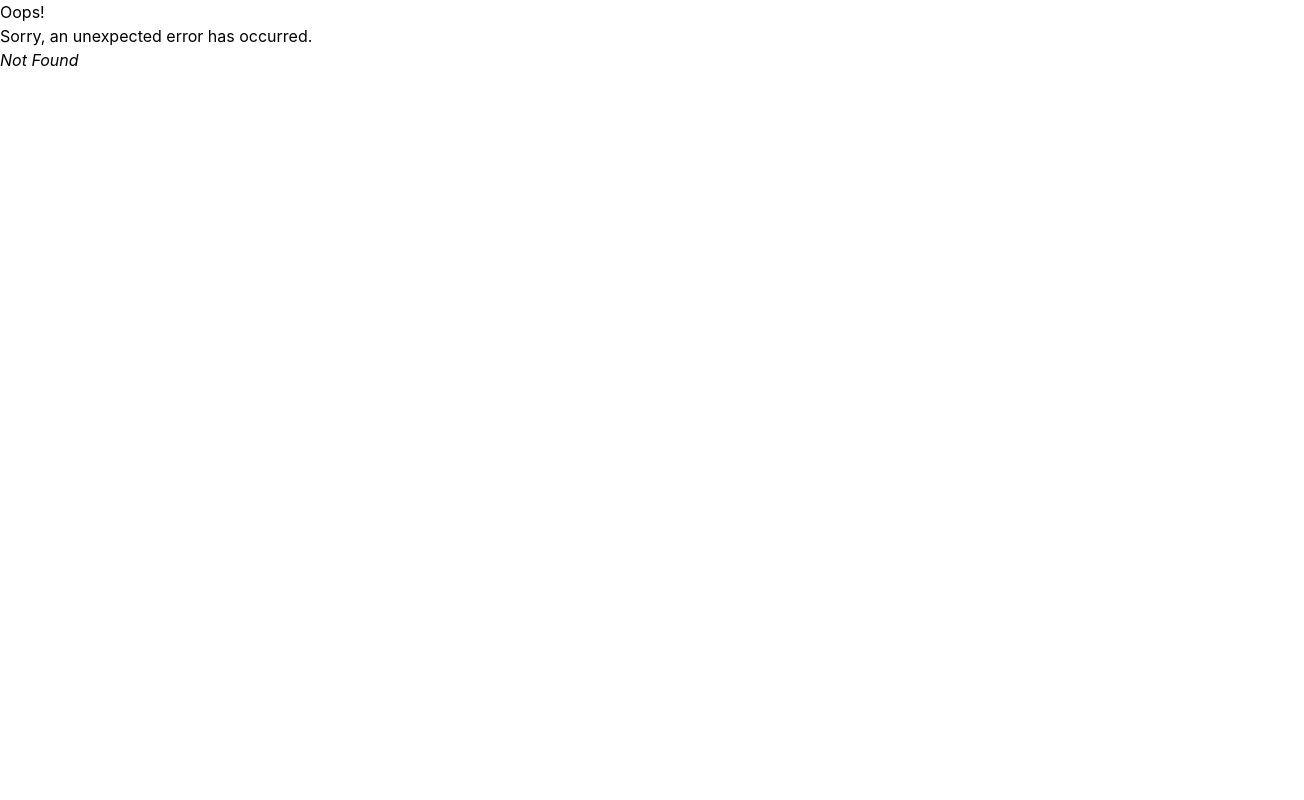
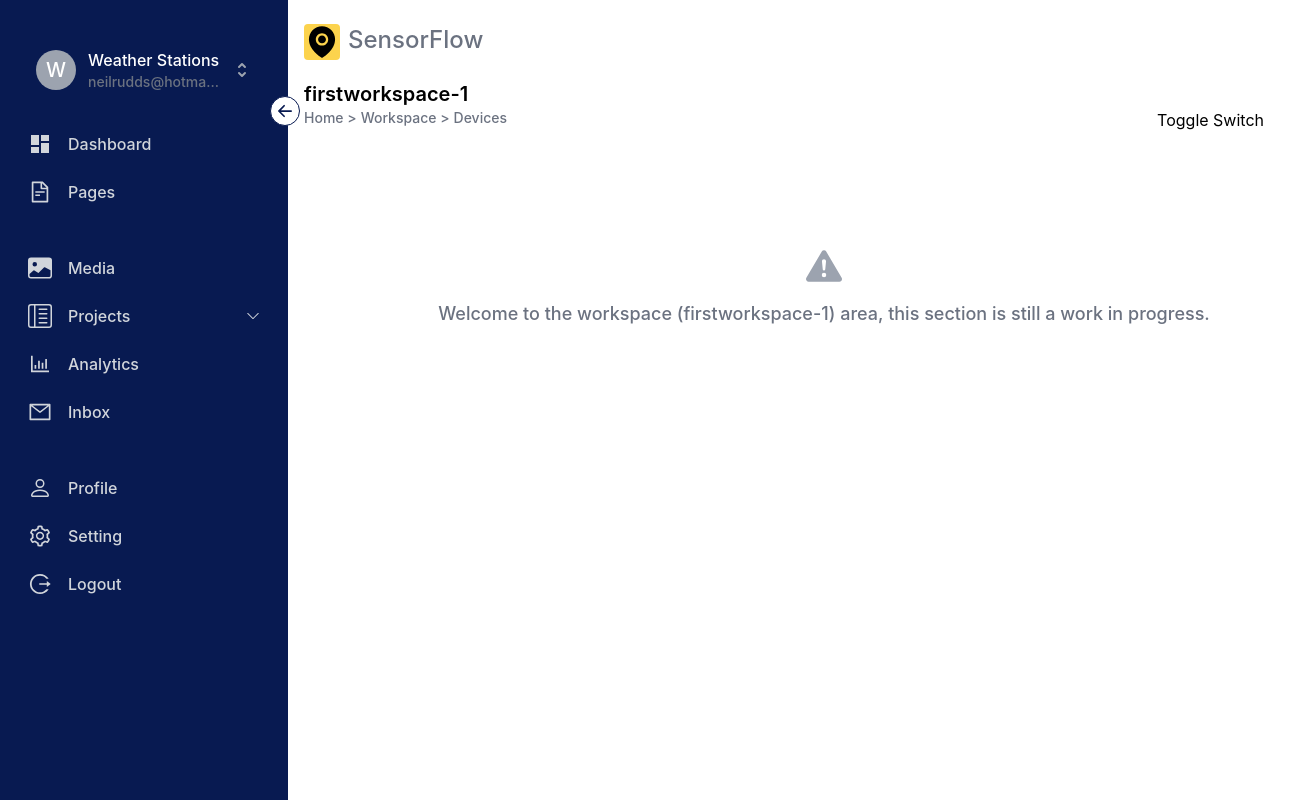
Before and after one commit to neilrudds/sensorflow-ui, a React (Create React App) app: page /firstworkspace-1/devices in a window 1280 px wide. Before the commit this address had no page. Shown: the whole page, 1304 px wide, since content can reach past the window. Built offline with nearby package versions, Linux system fonts and the light colour scheme.

Commit message:
Updated the BrowserRouter to a more consistent layout and subsequently added a default route for users with now workspace created. Also defined crumbs within the router configuration and added a new SubHeader component which will process and display relative routes as breadcrumbs.

```diff
--- a/src/App.js
+++ b/src/App.js
@@ -1,22 +1,54 @@
 import MainContent from './components/ui/MainContent';
 import Root from './components/ui/Root';
 import WorkspaceContent from './components/ui/WorkSpace';
+import Index from './components/ui/Index';
 import ErrorContent from './components/ui/ErrorPage';
-import { createBrowserRouter, RouterProvider } from 'react-router-dom';
+import { createBrowserRouter, RouterProvider, Navigate, useMatches } from 'react-router-dom';
 
 const router = createBrowserRouter([
   {
     path: "/",
     element: <Root />,
+    handle: {
+      crumb: ()=> "Home"
+    },
     errorElement: <ErrorContent />,
     children: [
       {
-        path: "/",
-        element: <MainContent />
+        index: true,
+        element: <Index />,
+        handle: {
+          crumb: ()=> "Workspace"
+        },
       },
       {
-        path: "workspace/:workspaceId",
-        element: <WorkspaceContent />
+        path: "/:workspaceId",
+        handle: {
+          crumb: ()=> "Workspace"
+        },
+        children: [
+          {
+            index: true,
+            element: <Navigate to="devices" replace />
+          },
+          {
+            path: "devices",
+            element: <WorkspaceContent />,
+            handle: {
+              crumb: ()=> "Devices"
+            },
+            children: [
+              {
+                path: "grid",
+                element: null
+              }
+            ]
+          },
+          {
+            path: "dashboard/:dashboardId",
+            element: null
+          }
+        ]
       }
     ]
   }
--- /dev/null
+++ b/src/components/ui/Index.js
@@ -0,0 +1,19 @@
+import { BsFillExclamationTriangleFill } from "react-icons/bs";
+import { AiFillEnvironment } from "react-icons/ai";
+import SubHeader from "./SubHeader";
+
+const Index = () => {
+    return (
+        <>
+        <SubHeader title="Create a workspace" />
+        <div className="w-full flex flex-col space-y-4 justify-center items-center p-4 sm:m-10">
+        <div className="text-4xl text-gray-400">
+            <BsFillExclamationTriangleFill />
+        </div>
+        <h2 className="font-medium text-sm sm:text-lg text-gray-500 text-center">You haven't create any workspaces yet, create a workspace to get started.</h2>
+        </div>
+        </>
+    );
+}
+
+export default Index;
--- a/src/components/ui/MainContent.js
+++ b/src/components/ui/MainContent.js
@@ -1,11 +1,11 @@
 import { BsFillExclamationTriangleFill } from "react-icons/bs";
 import { AiFillEnvironment } from "react-icons/ai";
 import { useOutletContext } from "react-router-dom";
-
-
+import { useParams } from 'react-router-dom';
 
 const MainContent = () => {
     const [open, setOpen] = useOutletContext();
+    let { workspaceId } = useParams();
 
     return (
         <main className="flex-1 py-6 px-4 relative">
@@ -14,7 +14,7 @@ const MainContent = () => {
           <h1 className="text-gray-500 origin-left font-medium text-2xl duration-300">SensorFlow</h1>
         </div>
         <div className="flex justify-between ...">
-          <div className="font-semibold text-xl">Dashboard 1</div>
+          <div className="font-semibold text-xl">{workspaceId}</div>
           <div>Toggle Switch</div>
         </div>
         <p><br/><br/></p>
--- a/src/components/ui/Root.js
+++ b/src/components/ui/Root.js
@@ -1,9 +1,10 @@
 import { useState } from 'react';
 import { BsArrowLeftShort, BsChevronDown, BsFillImageFill, BsPerson, BsReverseLayoutTextSidebarReverse, BsSearch } from "react-icons/bs";
-import { AiOutlineBarChart, AiOutlineFileText, AiOutlineLogout, AiOutlineSetting, AiOutlineMail } from "react-icons/ai";
+import { AiOutlineBarChart, AiOutlineFileText, AiOutlineLogout, AiOutlineSetting, AiOutlineMail, AiFillEnvironment } from "react-icons/ai";
 import { RiDashboardFill } from "react-icons/ri";
 import WorkspaceSelect from "./WorkspaceSelect"
 import { Outlet } from 'react-router-dom';
+import SubHeader from './SubHeader';
 
 const Root = () => {
   const [open, setOpen] = useState(true);
@@ -34,7 +35,7 @@ const Root = () => {
     <div className="flex">
       <div className={`bg-dark-purple h-screen p-5 pt-8 ${open ? "w-72" : "w-20"} duration-300 relative`}>
         <BsArrowLeftShort
-          className={`bg-white text-dark-purple text-3xl rounded-full absolute -right-3 top-9 border border-dark-purple cursor-pointer
+          className={`bg-white text-dark-purple text-3xl rounded-full absolute -right-3 top-24 border border-dark-purple cursor-pointer
           ${!open && "rotate-180"}`} onClick={() => setOpen(!open)}
         />
         {/*
@@ -43,7 +44,7 @@ const Root = () => {
           <input type={"search"} placeholder="Search" className={`text-base bg-transparent w-full text-white focus:outline-none ${!open && "hidden"}`}></input>
         </div>
         */}
-        <WorkspaceSelect />
+        <WorkspaceSelect isNavOpen={open} openNav={setOpen}/>
         <ul className="pt-2">
           {Menus.map((menu, index) => (
             <>
@@ -71,7 +72,13 @@ const Root = () => {
           ))}
         </ul>
       </div>
-      <Outlet context={[open, setOpen]}/>
+      <main className="flex-1 py-6 px-4 relative">
+        <div className="pb-6">
+          <AiFillEnvironment className={`bg-amber-300 text-4xl rounded cursor-pointer block float-left mr-2 duration-500 ${open && "rotate-[360deg]"}`}></AiFillEnvironment>
+          <h1 className="text-gray-500 origin-left font-medium text-2xl duration-300">SensorFlow</h1>
+        </div>
+        <Outlet context={[open, setOpen]}/>
+      </main>
     </div>
   );
 }
--- /dev/null
+++ b/src/components/ui/SubHeader.js
@@ -0,0 +1,37 @@
+ import { useMatches } from "react-router-dom";
+
+ const SubHeader = (props) => {
+    const { title } = props;
+
+    let matches = useMatches();
+    let crumbs = matches
+    // first get rid of any matches that don't have handle and crumb
+    .filter((match) => Boolean(match.handle?.crumb))
+    // now map them into an array of elements, passing the loader
+    // data to each one
+    .map((match) => match.handle.crumb(match.data));
+
+    console.log({ matches });
+    console.log("Layout", { crumbs });
+
+    return (
+        <>
+        <div className="font-semibold text-xl">{title}</div>
+        <div className="flex justify-between ...">
+            <ol className="flex items-center space-x-1 mb-4">
+                {crumbs.map((crumb, index) => (
+                    <div className="flex items-center">
+                        <div className="text-sm font-medium text-gray-500 hover:text-gray-700">
+                            <li key={index}>{crumb + (index < crumbs.length - 1 ? " > " : "")}</li>
+                        </div>
+                    </div>
+                ))}
+            </ol>
+            <div>Toggle Switch</div>
+        </div>
+        <p><br/><br/></p>
+        </>
+    );
+}
+
+export default SubHeader;
--- a/src/components/ui/WorkSpace.js
+++ b/src/components/ui/WorkSpace.js
@@ -1,21 +1,20 @@
 import { BsFillExclamationTriangleFill } from "react-icons/bs";
+import { useParams } from 'react-router-dom';
+import SubHeader from "./SubHeader";
 
 const WorkspaceContent = () => {
+  let { workspaceId } = useParams();
+
     return (
-        <main className="flex-1 py-6 px-4 relative">
-        <h1 className="text-2xl pb-4 font-semibold">Home Page</h1>
-        <div className="flex justify-between ...">
-          <div className="font-semibold text-xl">Dashboard 1</div>
-          <div>Toggle Switch</div>
-        </div>
-        <p><br/><br/></p>
+      <>
+        <SubHeader title={workspaceId} />
         <div className="w-full flex flex-col space-y-4 justify-center items-center p-4 sm:m-10">
           <div className="text-4xl text-gray-400">
             <BsFillExclamationTriangleFill />
           </div>
-          <h2 className="font-medium text-sm sm:text-lg text-gray-500 text-center">Welcome to the workspace area, this section is still a work in progress.</h2>
+          <h2 className="font-medium text-sm sm:text-lg text-gray-500 text-center">Welcome to the workspace ({workspaceId}) area, this section is still a work in progress.</h2>
         </div>
-      </main>
+      </>
     );
 }
 
--- a/src/components/ui/WorkspaceSelect.js
+++ b/src/components/ui/WorkspaceSelect.js
@@ -1,7 +1,9 @@
 import { forwardRef } from "react";
 import withClickOutside from "../../utils/withClickOutside";
 
-const WorkspaceSelect = forwardRef(({open, setOpen}, ref) => {
+const WorkspaceSelect = forwardRef(({props, open, setOpen}, ref) => {
+
+    const { isNavOpen, openNav } = props;
 
     const data =
     {
@@ -12,21 +14,21 @@ const WorkspaceSelect = forwardRef(({open, setOpen}, ref) => {
         "workspace": {
             "id": "6dfec6e2-08f4-47b4-b98c-ecb01469ca15",
             "logo": null,
-            "name": "FirstWorkspace"
+            "name": "Weather Stations"
         },
         "workspaces": [
             {
                 "id": "6dfec6e2-08f4-47b4-b98c-ecb01469ca15",
-                "name": "FirstWorkspace",
-                "slug": "firstworkspace-1",
+                "name": "Weather Stations",
+                "slug": "weatherstations-1",
                 "logo": null,
                 "deviceCount": 0,
                 "memberCount": 1
             },
             {
                 "id": "6dfec6e2-08f4-47b4-b98c-ecb01469ca16",
-                "name": "WorkspaceTwo",
-                "slug": "workspacetwo-1",
+                "name": "Power Sources",
+                "slug": "powersources-1",
                 "logo": null,
                 "deviceCount": 10,
                 "memberCount": 3
@@ -35,14 +37,16 @@ const WorkspaceSelect = forwardRef(({open, setOpen}, ref) => {
     };
 
     return (
-        <div className="p-4 relative focus:ring-0 focus:outline-none">
-            <button className="max-w-full group block focus:outline-none focus:ring-0" type="button" aria-haspopup="true" aria-expanded="false" onClick={() => setOpen(!open)}>
+        <div className={`${isNavOpen ? "p-4" : "p-0"} relative focus:ring-0 focus:outline-none`}>
+            <button className="max-w-full group block focus:outline-none focus:ring-0" type="button" aria-haspopup="true" aria-expanded="false" onClick={() => {setOpen(!open); openNav(true);}}>
                 <div className="flex items-center w-full justify-between space-x-3 focus:ring-0">
                     <div>
                         <p className="h-10 w-10 rounded-full flex items-center justify-center bg-gray-400 text-white font-medium text-xl">
-                            <span>S</span>
+                            <span>{data.workspace.name.charAt(0)}</span>
                         </p>
                     </div>
+                    {isNavOpen &&
+                        <>
                             <div className="shrink-1 truncate">
                                 <p className="text-base text-left truncate font-medium text-white group-hover:text-white" title="FirstWorkspace">{data.workspace.name}</p>
                                 <p className="text-sm text-left truncate font-medium text-gray-500 group-hover:text-white" title="neilrudds@hotmail.com">{data.user.email}</p>
@@ -50,6 +54,8 @@ const WorkspaceSelect = forwardRef(({open, setOpen}, ref) => {
                             <svg className="flex-shrink-0 h-5 w-5 text-gray-400 group-hover:text-white" xmlns="http://www.w3.org/2000/svg" viewBox="0 0 20 20" fill="currentColor" aria-hidden="true">
                                 <path fill-rule="evenodd" d="M10 3a1 1 0 01.707.293l3 3a1 1 0 01-1.414 1.414L10 5.414 7.707 7.707a1 1 0 01-1.414-1.414l3-3A1 1 0 0110 3zm-3.707 9.293a1 1 0 011.414 0L10 14.586l2.293-2.293a1 1 0 011.414 1.414l-3 3a1 1 0 01-1.414 0l-3-3a1 1 0 010-1.414z" clip-rule="evenodd"></path>
                             </svg>
+                        </>
+                    }
                 </div>
             </button>
             <section ref={ref}>
@@ -58,8 +64,8 @@ const WorkspaceSelect = forwardRef(({open, setOpen}, ref) => {
                         {data.workspaces.map((workspace, index) => (
                             <div className="py-1 overflow-y-auto divide-y divide-gray-200">
                                 <a className={`text-left w-full px-4 py-2 text-sm text-gray-700 hover:bg-gray-100 hover:text-gray-900 focus:ring-0 focus:outline-none flex items-center space-x-3 ${data.workspace.name === workspace.name && "bg-blue-100"}`} href={`/${workspace.slug}/devices`} role="none">
-                                    <p className="h-5 w-5 rounded-full flex items-center justify-center bg-gray-600 text-white font-medium text-sm flex-shrink-0" role="none">
-                                        <span role="none">F</span>
+                                    <p className="h-7 w-7 rounded-full flex items-center justify-center bg-gray-600 text-white font-medium text-sm flex-shrink-0" role="none">
+                                        <span role="none">{workspace.name.charAt(0)}</span>
                                     </p>
                                     <div className="truncate font-medium" role="none">
                                         <span className="text-sm" title="FirstWorkspace" role="none">{workspace.name}</span>
--- a/src/utils/withClickOutside.js
+++ b/src/utils/withClickOutside.js
@@ -15,7 +15,7 @@ export default function withClickOutside(WrappedComponent) {
             document.addEventListener("mousedown", handleClickOutside);
         }, [ref]);
 
-        return <WrappedComponent open={open} setOpen={setOpen} ref={ref} />;
+        return <WrappedComponent props={props} open={open} setOpen={setOpen} ref={ref} />;
     };
 
     return Component;
```
Lines whose indentation alone changed are shown as unchanged.
